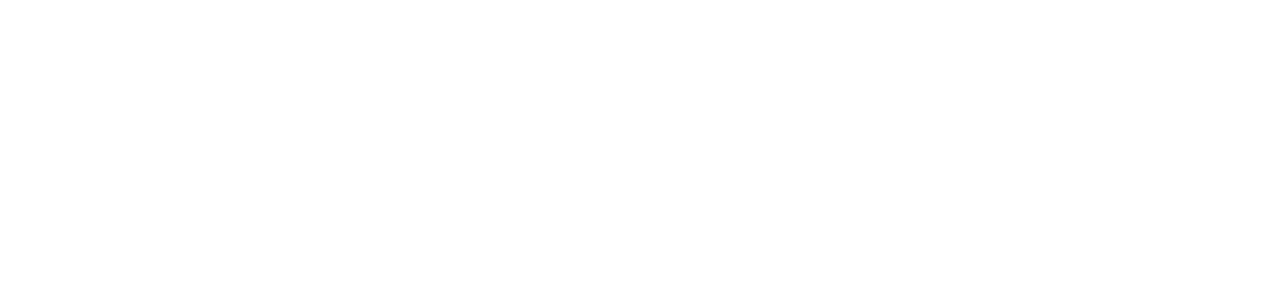
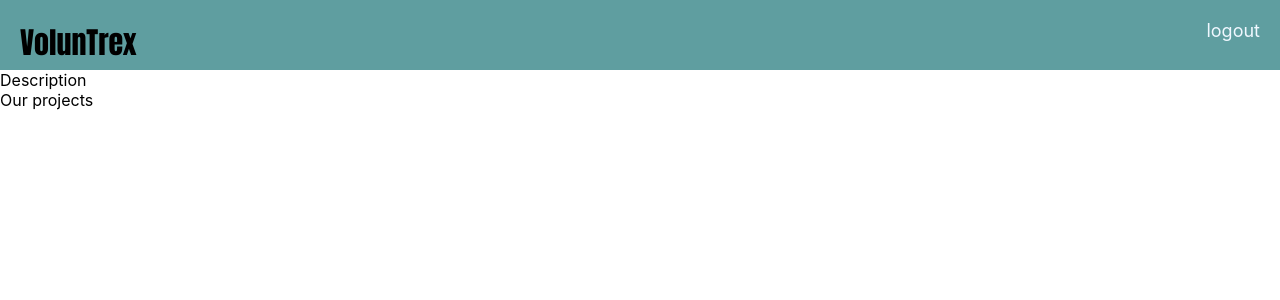
Before and after one commit to Oumar96/VolunTrex, a React (Create React App) app in the folder client/: page /Association in a window 1280 px wide. Shown: the top 300 px of the page. Built offline with nearby package versions, Linux system fonts and the light colour scheme.

Commit message:
association, project and home pages

```diff
--- a/client/src/App.js
+++ b/client/src/App.js
@@ -5,6 +5,8 @@
 	Route
 } from 'react-router-dom';
 import Home from './pages/Home'
+import Association from './pages/Association'
+import Project from './pages/Project'
 
 function Application() {
   return (
@@ -12,6 +14,12 @@
       <Switch>
 				<Route exact path="/">
 					<Route exact path="/" component={Home} />
+				</Route>
+        <Route exact path="/Association">
+					<Route exact path="/Association" component={Association} />
+				</Route>
+        <Route exact path="/Project">
+					<Route exact path="/Project" component={Project} />
 				</Route>
       </Switch>
     </div>
--- a/client/src/components/Navbar/Navbar.css
+++ b/client/src/components/Navbar/Navbar.css
@@ -1,6 +1,5 @@
 .Navbar {
     background-color: CadetBlue;
-    font-family: 'Impact', Charcoal, sans-serif;
     padding: 20px;
     height: 30px;
 
@@ -8,11 +7,13 @@
 
 .Navbar .links{
     font-size: 18px;
-    color: navy;
+    color: aliceblue;
     float: right;
+    text-decoration: none;
 }
 
 .Navbar .title{
+    font-family: 'Impact', Charcoal, sans-serif;
     font-size: 30px;
     color: black;
 }
--- a/client/src/components/Navbar/Navbar.js
+++ b/client/src/components/Navbar/Navbar.js
@@ -18,7 +18,7 @@
 						{title}
 			</RBNavbar.Text>
 
-            <RBNav.Link href="/" className='links'>Components</RBNav.Link>
+            <RBNav.Link href="/" className='links'>logout</RBNav.Link>
 
         </RBNavbar>
     );
--- /dev/null
+++ b/client/src/pages/Association.js
@@ -0,0 +1,19 @@
+import * as React from 'react';
+import Navbar from '../components/Navbar/Navbar';
+
+
+function Association(){
+    return(
+        <div>
+            <Navbar title='VolunTrex'/>
+            <div>
+                Description
+            </div>
+            <div>
+                Our projects
+            </div>
+        </div>
+    );
+}
+
+export default Association;
--- a/client/src/pages/Home.js
+++ b/client/src/pages/Home.js
@@ -1,10 +1,21 @@
 import * as React from 'react';
 import Navbar from '../components/Navbar/Navbar';
+import {Nav} from 'react-bootstrap';
 
 
 function Home(){
     return(
-        <Navbar title='VolunTrex'/>
+        <div>
+            <Navbar title='VolunTrex'/>
+            <div>
+                <h3>your associations</h3>
+                <p><Nav.Link href='/Association'>I volunteer</Nav.Link></p>
+            </div>
+            <div>
+                <h3>your projects</h3>
+                <p><Nav.Link href='/Project'>I volunteer</Nav.Link></p>
+            </div>
+        </div>
     );
 }
 
--- /dev/null
+++ b/client/src/pages/Project.js
@@ -0,0 +1,19 @@
+import * as React from 'react';
+import Navbar from '../components/Navbar/Navbar';
+import {Nav} from 'react-bootstrap';
+
+
+function Project(){
+    return(
+        <div>
+            <Navbar title='VolunTrex'/>
+            <div>
+                <h3>We help</h3>
+                <p>About Us</p>
+
+            </div>
+        </div>
+    );
+}
+
+export default Project;
```
